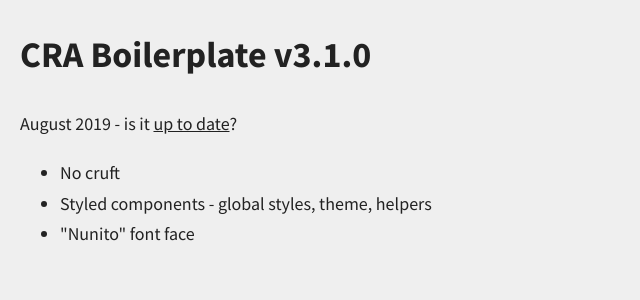
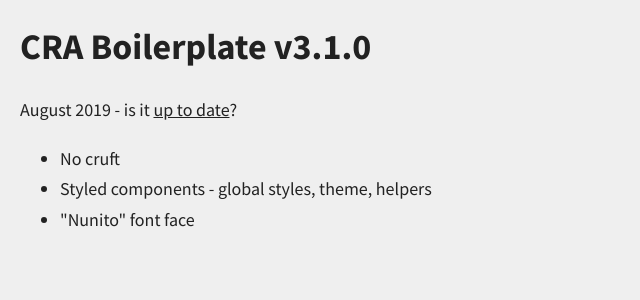
Before and after one commit to murbar/cra-boilerplate, a React (Create React App) app: page / in a window 1280 px wide. Shown: the top 300 px of the page, without its empty margins (0-640 px from the left). Built offline with nearby package versions, Linux system fonts and the light colour scheme.

Commit message:
Add heading line height

```diff
--- a/src/styles/global.js
+++ b/src/styles/global.js
@@ -18,7 +18,9 @@ export default createGlobalStyle`
     -webkit-font-smoothing: antialiased;
     -moz-osx-font-smoothing: grayscale;
   }
-
+  h1, h2, h3, h4, h5, h6 {
+    line-height: 1.3;
+  }
   a {
     color: inherit;
     &:hover {
```
